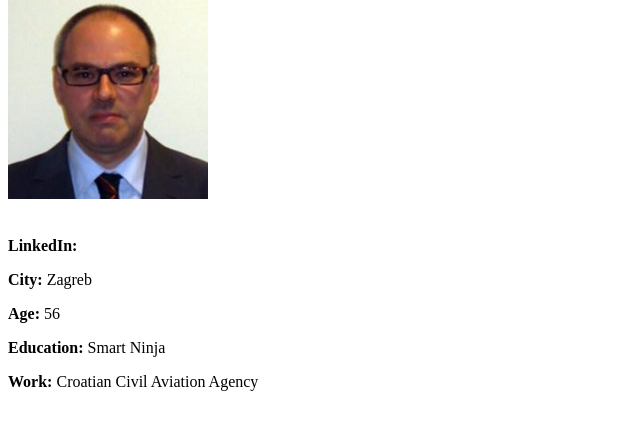
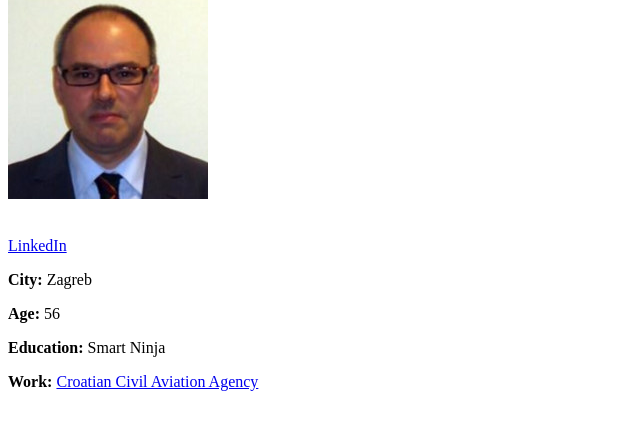
Before and after one commit to tkastela/Homework1, a plain HTML site: page index.html in a window 1280 px wide. Shown: the part 169-598 px from the top of the page, without its empty margins (0-640 px from the left). Drawn offline with Linux system fonts and the light colour scheme.

Commit message:
Update index.html

```diff
--- a/index.html
+++ b/index.html
@@ -19,13 +19,13 @@
         <br>
         <br>
 
-        <p><strong>LinkedIn:</strong><a href="https://hr.linkedin.com/in/tomislav-kaštela-a020b521"></a>
+        <p><a href="https://www.linkedin.com/in/tomislav-ka%C5%A1tela-a020b521">LinkedIn</a>
         <br>
 
         <p><strong>City:</strong> Zagreb</p>
         <p><strong>Age:</strong> 56</p>
         <p><strong>Education:</strong> Smart Ninja</p>
-        <p><strong>Work:</strong> Croatian Civil Aviation Agency</p>
+        <p><strong>Work:</strong> <a href="https://www.ccaa.hr/">Croatian Civil Aviation Agency</a>
 
     </body>
 </html>
```
